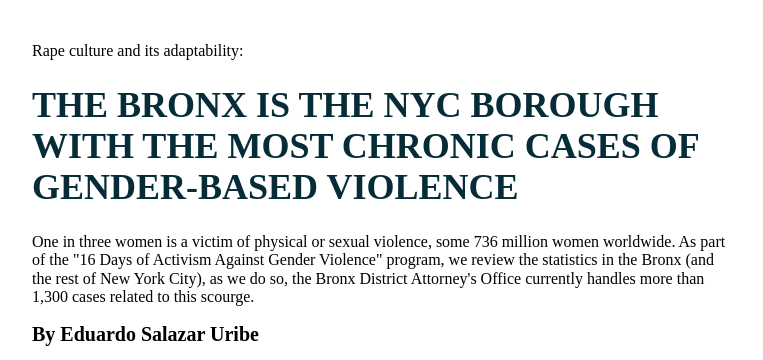
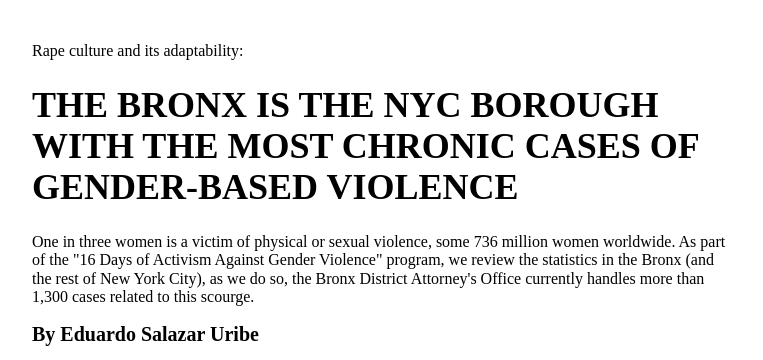
Before and after one commit to eduardosalazar51/genderviolence, a plain HTML site: page index.html in a window 1280 px wide. Shown: the top 360 px of the page, without its empty margins (258-1021 px from the left). Drawn offline with nearby package versions, Linux system fonts and the light colour scheme.

Commit message:
Update styles.css

```diff
--- a/styles.css
+++ b/styles.css
@@ -43,7 +43,7 @@ b {
 
 h1 {
     font-family: 'Helvetica;';
-    color:#052c37;
+    color:458;
     font-size: 36px;
     }
 
```
